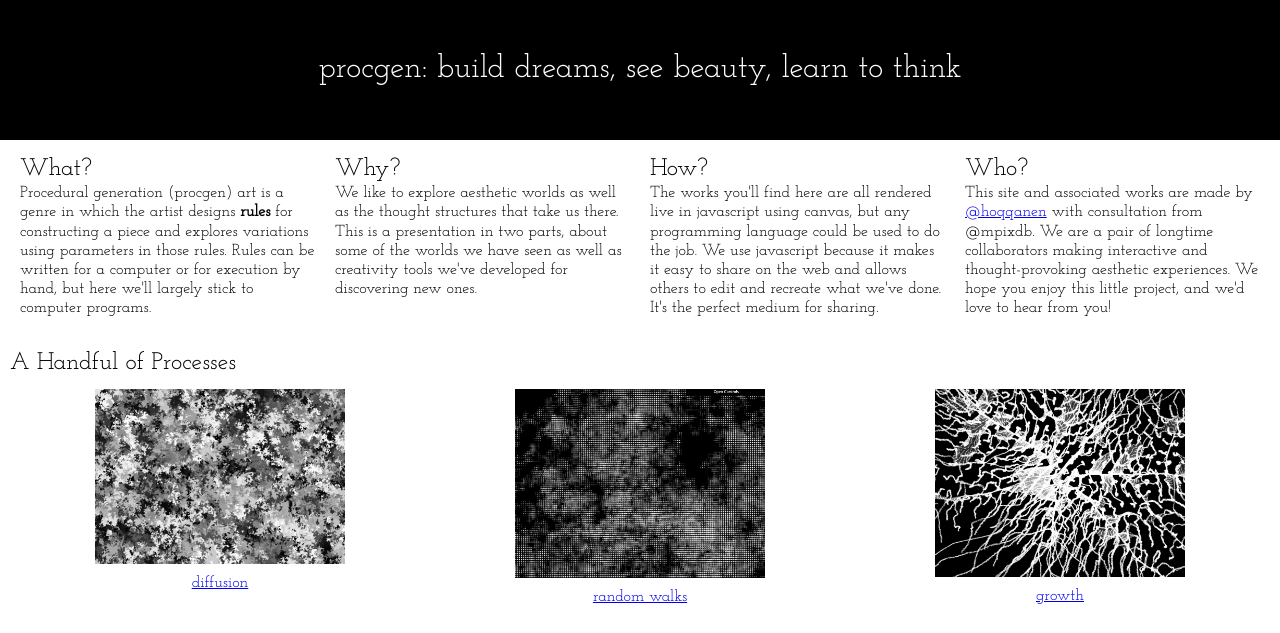
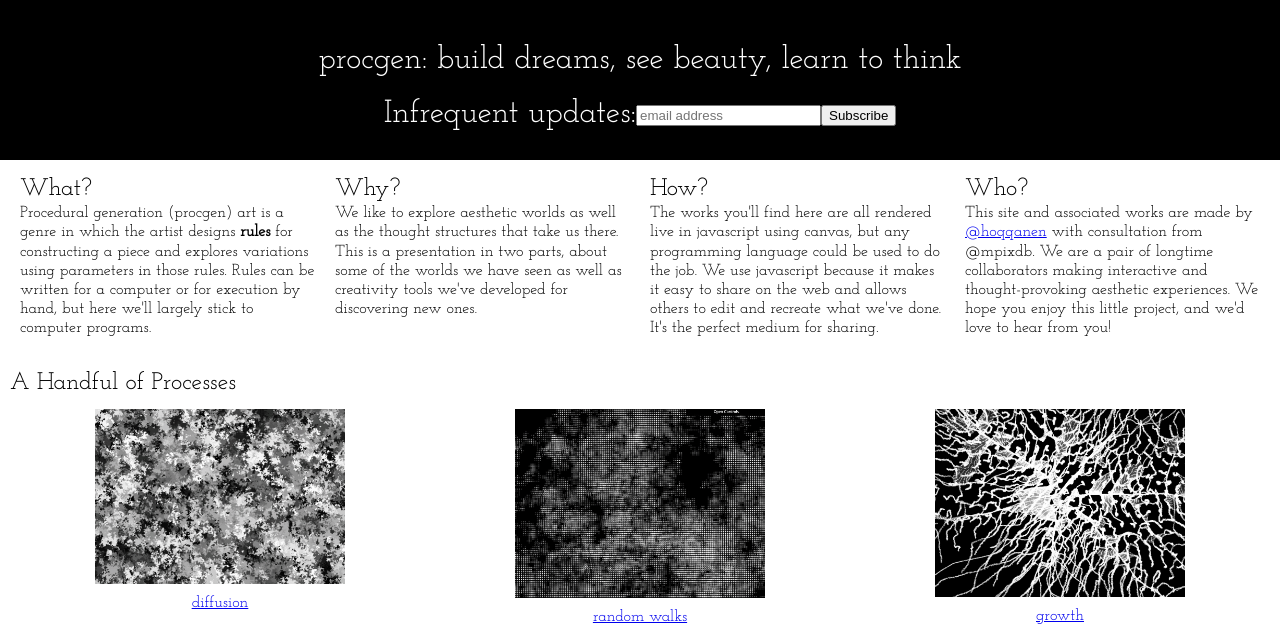
Before and after one commit to ProofByConstruction/procgen, a Jekyll site: the page built from index.html, in a window 1280 px wide, cut to the strip 0-633 px from the top of the page. Built offline with Jekyll 4.4.1, drawn with Linux system fonts in a browser that asks for light colours; comment, search, counter and statistics services are not loaded.

Commit message:
Add mailchimp signup form

```diff
--- a/_sass/index.scss
+++ b/_sass/index.scss
@@ -3,8 +3,8 @@
     background-color: black;
     color: white;
     display: flex;
+    flex-direction: column;
     font-size: 32px;
-    height: 100px;
     justify-content: center;
     padding: 20px;
 }
--- a/index.html
+++ b/index.html
@@ -3,7 +3,37 @@ layout: default
 ---
 
 <div class="Index-header">
-    procgen: build dreams, see beauty, learn to think
+    <div style="padding-top:20px;line-height:40px;">procgen: build dreams, see beauty, learn to think</div>
+    <!-- Begin MailChimp Signup Form -->
+<link href="//cdn-images.mailchimp.com/embedcode/slim-10_7.css" rel="stylesheet" type="text/css">
+<style type="text/css">
+	#mc_embed_signup{
+        font: 14px;
+        font-family: 'Josefin Slab', serif;
+    }
+    #mc_embed_signup_scroll{
+        align-items: center;
+        display: flex;
+        height: 50px;
+        margin-top: 10px;
+    }
+	/* Add your own MailChimp form style overrides in your site stylesheet or in this style block.
+       We recommend moving this block and the preceding CSS link to the HEAD of your HTML file. */
+
+</style>
+<div id="mc_embed_signup">
+<form action="https://hoqqanen.us17.list-manage.com/subscribe/post?u=4c0190641e14aa8c5c1098e26&amp;id=cc347bb9be" method="post" id="mc-embedded-subscribe-form" name="mc-embedded-subscribe-form" class="validate" target="_blank" novalidate>
+    <div id="mc_embed_signup_scroll">
+        <label for="mce-EMAIL">Infrequent updates:</label>
+        <input type="email" value="" name="EMAIL" class="email" id="mce-EMAIL" placeholder="email address" required>
+        <input type="submit" value="Subscribe" name="subscribe" id="mc-embedded-subscribe" class="button">
+        <!-- real people should not fill this in and expect good things - do not remove this or risk form bot signups-->
+        <div style="position: absolute; left: -5000px;" aria-hidden="true"><input type="text" name="b_4c0190641e14aa8c5c1098e26_cc347bb9be" tabindex="-1" value=""></div>
+    </div>
+</form>
+</div>
+
+<!--End mc_embed_signup-->
 </div>
 
 <div class="Index-row">
```
